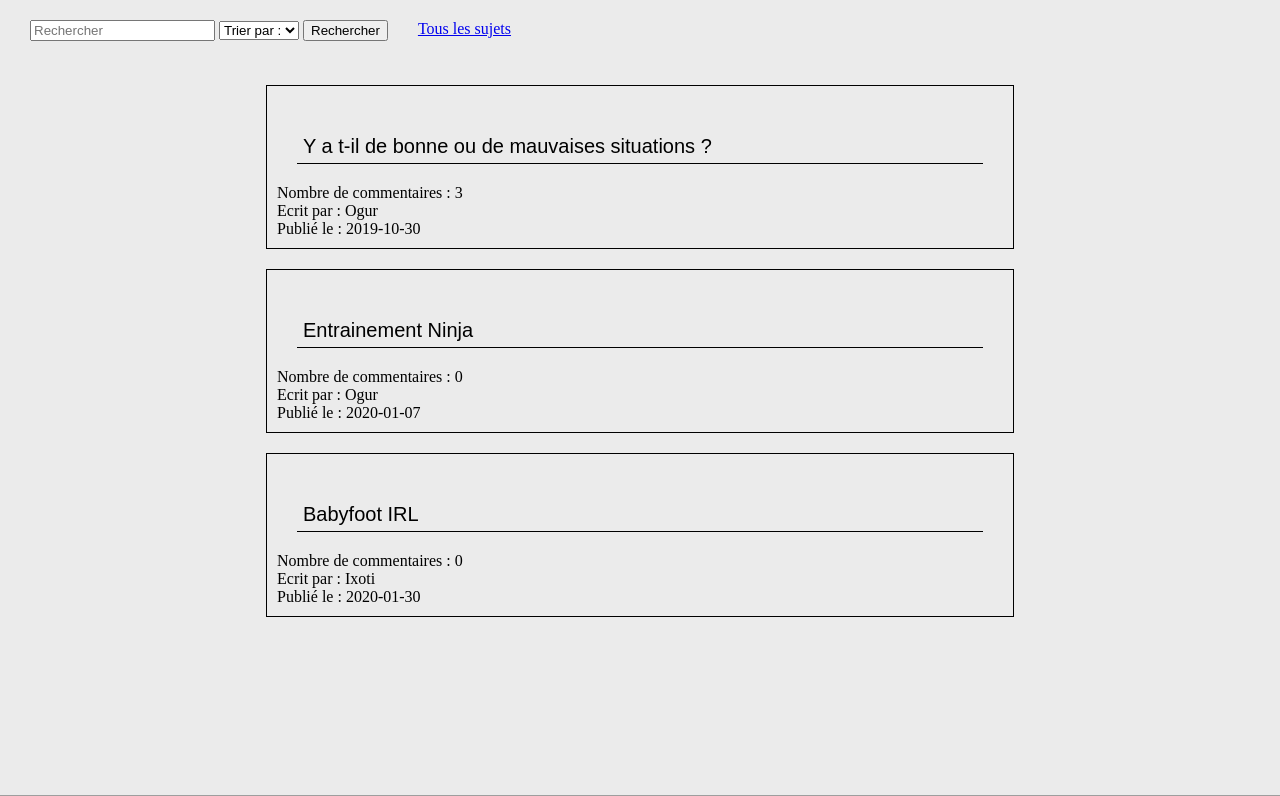
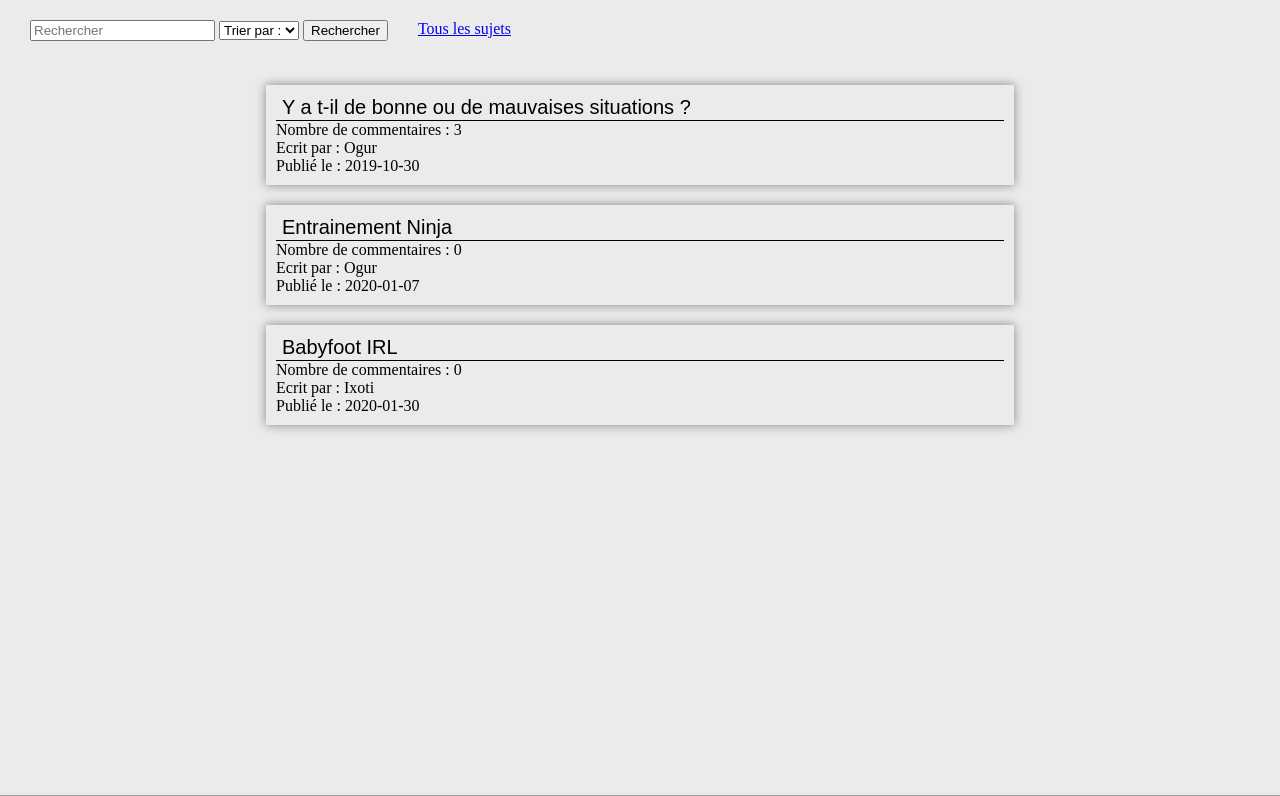
Before and after one commit to DarkUltraPSP/PPE01, a PHP site: page /AllSujets.php in a window 1280 px wide. Shown: the part 100-896 px from the top of the page. Run offline with PHP 8.4, Linux system fonts and the light colour scheme; data comes from the database, SQL or seed files in the repository; grey boxes are pictures that could not be loaded.

Commit message:
petites modif index et allsujet

```diff
--- a/Developpement/AllSujets.php
+++ b/Developpement/AllSujets.php
@@ -7,10 +7,12 @@ include_once 'include/header.php';
 if(isset($_SESSION['idUser']))
 {
 ?>
-<form class="new" method="POST" action="NewSujet.php">
-    <input type="hidden" value="" name="idUser">
-    <input class="link" type="submit" value="Nouveau Sujet"/>
-</form>
+<div>
+    <form class="new" method="POST" action="NewSujet.php">
+        <input type="hidden" value="" name="idUser">
+        <input type="submit" value="Nouveau Sujet"/>
+    </form>
+</div>
 <?php
 }
 foreach ($sujets as $sujet)
--- a/Developpement/css/AllSujets.css
+++ b/Developpement/css/AllSujets.css
@@ -6,17 +6,10 @@
 
 .Sujet
 {
+    box-shadow: 0 0 10px #00000070;
+    transition: transform .2s;
     margin: 10px;
     padding: 10px;
-    border-top-width: 1px;
-    border-top-style: solid;
-    border-right-width: 1px;
-    border-right-style: solid;
-    border-bottom-width: 1px;
-    border-bottom-style: solid;
-    border-left-width: 1px;
-    border-left-style: solid;
-    transition: transform .2s;
 }
 .Sujet:hover
 {
@@ -32,8 +25,6 @@
 .titre
 {
     border-bottom:1px solid black;
-    margin:20px;
-    padding-top:0px;
 }
 .blocGauche
 {
@@ -45,8 +36,8 @@
 }
 .bloc
 {
+    display: flex;
     justify-content: space-between;
-    flex-wrap: wrap;
 
 }
 .blocDroit
--- a/Developpement/css/index.css
+++ b/Developpement/css/index.css
@@ -3,11 +3,6 @@ body
     margin: 0px;
     background-color: #ebebeb;
     min-height: 300px;
-}
-
-.titre
-{
-    font-size: 30px;
 }
 
 .Commentaire
@@ -48,16 +43,14 @@ body
 
 .block
 {
-
-    /*background-color:lightsteelblue;*/
     margin-bottom:20px;
 }
 
-.titre
+.titreAccueil
 {
     border-bottom:1px solid black;
     margin:20px;
-    font-size:40px;
+    font-size: 40px;
 }
 .sujet
 {
--- a/Developpement/index.php
+++ b/Developpement/index.php
@@ -4,7 +4,7 @@ if(isset($_SESSION['idUser']))
 {
 ?>
 <link rel="stylesheet" type="text/css" href="css/index.css" media="all"/>
-<p class="titre">Accueil</p>
+<p class="titreAccueil">Accueil</p>
 <form class="new" method="POST" action="NewSujet.php">
     <input type="hidden" value="" name="idUser">
     <div class="new">
```
